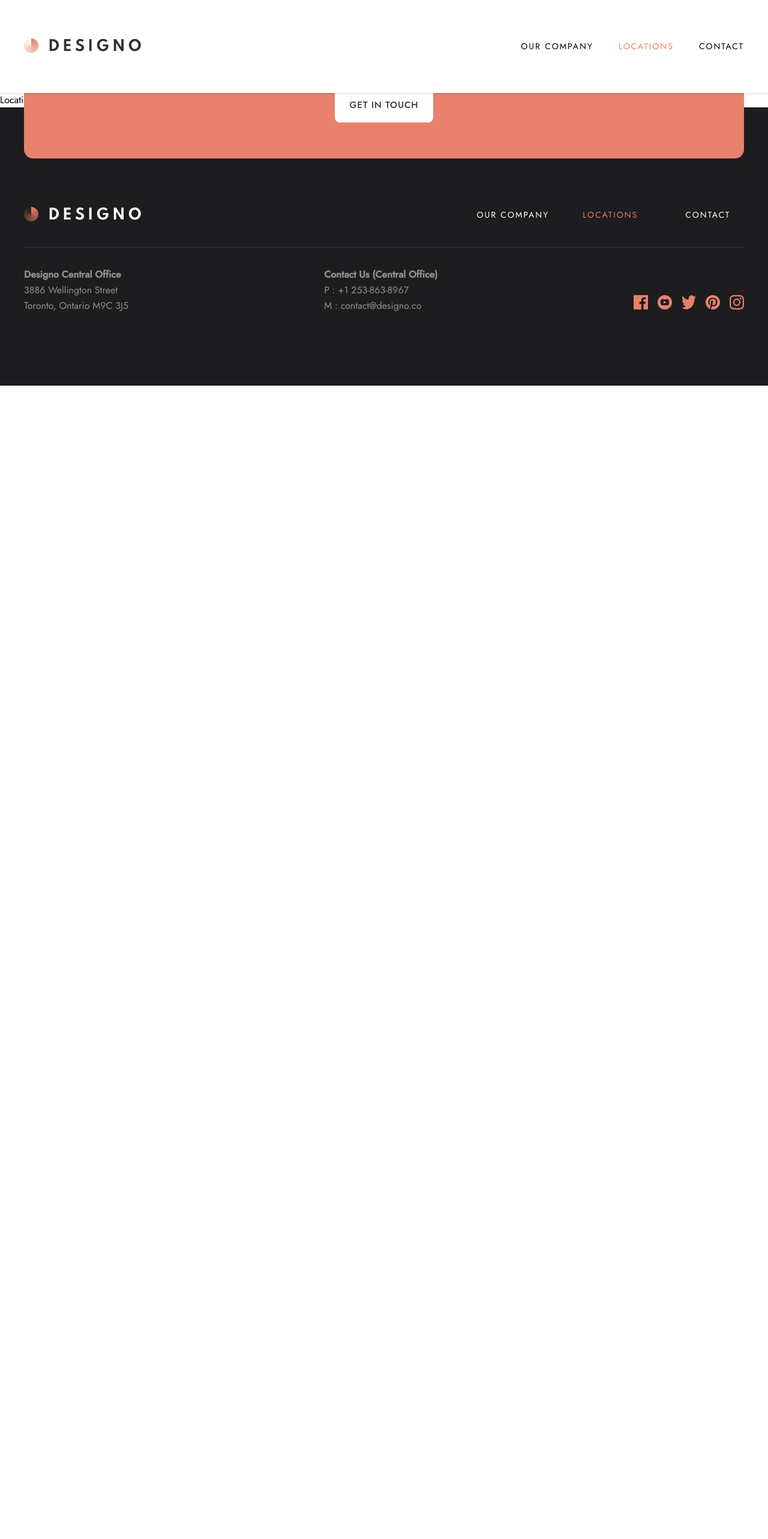
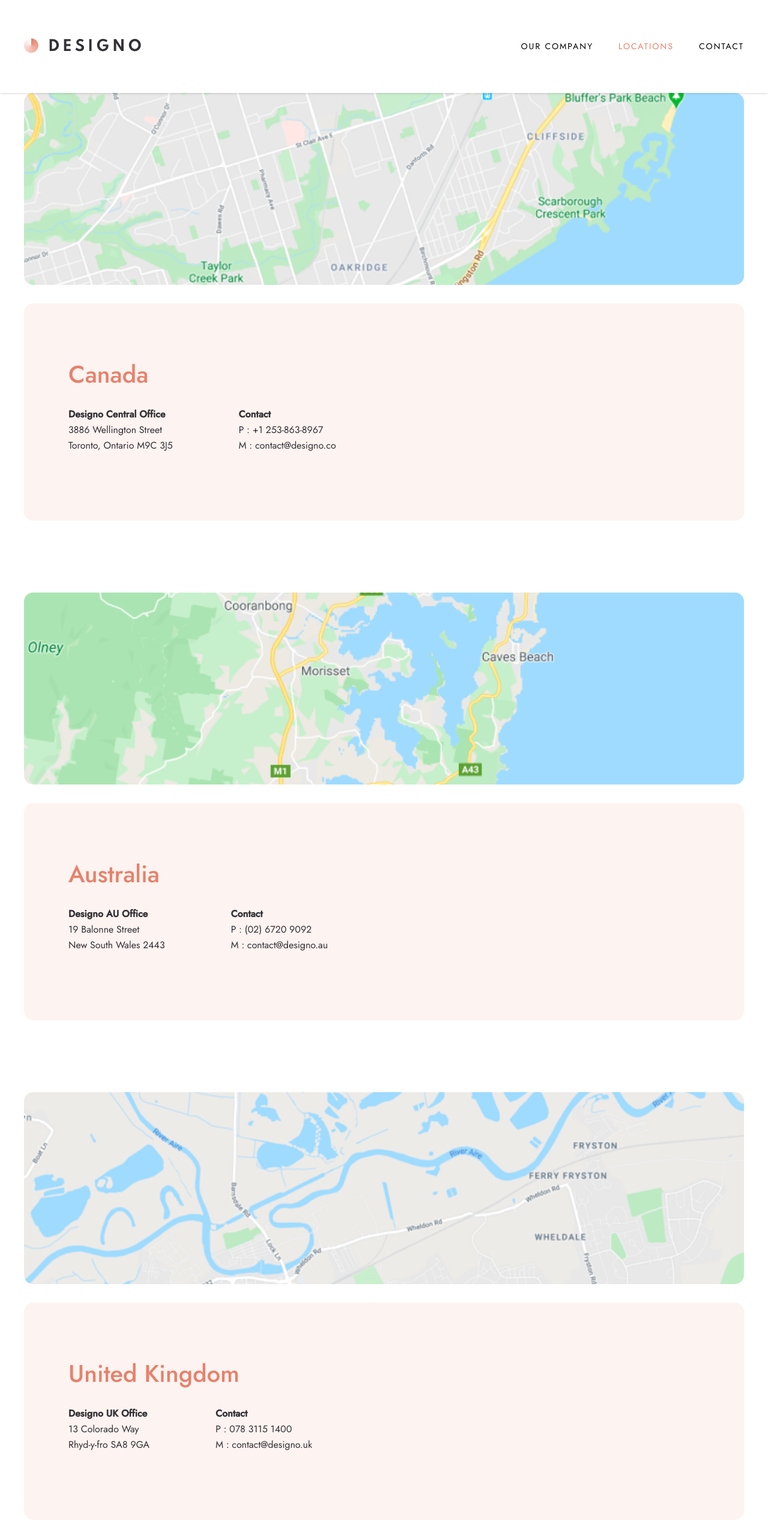
Before and after one commit to dgarcia1724/Designo, a React (Vite) app: page /locations in a window 1280 px wide. Shown: the top 2566 px of the page at 60% size. Before the commit the page ends 800 px from the top, so only its background shows below. Built offline with nearby package versions, Linux system fonts and the light colour scheme; the HTML template or start-up script is replaced by a standard one.

Commit message:
done with locations pg

```diff
--- a/src/pages/About.jsx
+++ b/src/pages/About.jsx
@@ -1,3 +1,4 @@
+import { Link } from "react-router-dom";
 import CircleBg from "../components/CircleBg";
 import PeachBtn from "../components/PeachBtn";
 
@@ -90,7 +91,9 @@ function About() {
           <h1 className="mt-[48px] mb-[32px] font-medium text-[20px] tracking-[5px] text-secondaryDarkGray sm:mb-[48px]">
             CANADA
           </h1>
-          <PeachBtn>SEE LOCATION</PeachBtn>
+          <Link to="/locations">
+            <PeachBtn>SEE LOCATION</PeachBtn>
+          </Link>
         </div>
         {/* #2 */}
         <div className="text-center">
@@ -103,7 +106,9 @@ function About() {
           <h1 className="mt-[48px] mb-[32px] font-medium text-[20px] tracking-[5px] text-secondaryDarkGray sm:mb-[48px]">
             AUSTRALIA
           </h1>
-          <PeachBtn>SEE LOCATION</PeachBtn>
+          <Link to="/locations">
+            <PeachBtn>SEE LOCATION</PeachBtn>
+          </Link>
         </div>
         {/* #3 */}
         <div className="text-center">
@@ -116,7 +121,9 @@ function About() {
           <h1 className="mt-[48px] mb-[32px] font-medium text-[20px] tracking-[5px] text-secondaryDarkGray sm:mb-[48px]">
             UNITED KINGDOM
           </h1>
-          <PeachBtn>SEE LOCATION</PeachBtn>
+          <Link to="/locations">
+            <PeachBtn>SEE LOCATION</PeachBtn>
+          </Link>
         </div>
       </section>
       <section
--- a/src/pages/Locations.jsx
+++ b/src/pages/Locations.jsx
@@ -1,7 +1,135 @@
 function Locations() {
   return (
-    <div>
-      <h1>Locations</h1>
+    <div className="mb-[310px] sm:mx-[40px] sm:mb-[384px] md:mx-[164px] md:mb-[380px]">
+      {/* #1 */}
+      <section className="mb-[40px] sm:mb-[120px] grid sm:gap-[31px] md:grid-cols-10 md:gap-[30px] md:mb-[32px]">
+        <img
+          className="w-full h-[320px] object-cover sm:hidden"
+          src="src\designo-multi-page-website\starter-code\assets\locations\desktop\image-map-canada.png"
+          alt="image-map-canada"
+        />
+        <img
+          className="hidden w-full h-[320px] object-cover sm:block  sm:rounded-[15px] md:hidden"
+          src="src\designo-multi-page-website\starter-code\assets\locations\tablet\image-map-canada.png"
+          alt="image-map-canada"
+        />
+        <div className="py-[80px] px-[24px] text-center bg-[#FDF3F0] sm:rounded-[15px] sm:py-[88px] sm:px-[74px] sm:text-left md:col-span-7">
+          <div>
+            <h1 className="mb-[24px] font-medium text-[32px] tracking-[0px] text-primaryPeach sm:text-[40px]">
+              Canada
+            </h1>
+            <div className="sm:flex sm:gap-[110px]">
+              <section
+                className="mb-[24px] font-normal text-[15px] leading-[25px] tracking-[0px] text-secondaryDarkGray
+              sm:text-[16px] sm:leading-[26px]"
+              >
+                <h2 className="font-bold">Designo Central Office</h2>
+                <p>3886 Wellington Street</p>
+                <p>Toronto, Ontario M9C 3J5</p>
+              </section>
+              <section
+                className="font-normal text-[15px] leading-[25px] tracking-[0px] text-secondaryDarkGray
+              sm:text-[16px] sm:leading-[26px]"
+              >
+                <h2 className="font-bold">Contact</h2>
+                <p>P : +1 253-863-8967</p>
+                <p>M : contact@designo.co</p>
+              </section>
+            </div>
+          </div>
+        </div>
+        <img
+          className="hidden w-full h-full object-cover rounded-[15px] md:block md:col-span-3"
+          src="src\designo-multi-page-website\starter-code\assets\locations\desktop\image-map-canada.png"
+          alt="image-map-canada"
+        />
+      </section>
+      {/* #2 */}
+      <section className="mb-[40px] sm:mb-[120px] grid sm:gap-[31px] md:grid-cols-10 md:gap-[30px] md:mb-[32px]">
+        <img
+          className="w-full h-[320px] object-cover sm:hidden"
+          src="src\designo-multi-page-website\starter-code\assets\locations\desktop\image-map-australia.png"
+          alt="image-map-canada"
+        />
+        <img
+          className="hidden w-full h-[320px] object-cover sm:block  sm:rounded-[15px] md:hidden"
+          src="src\designo-multi-page-website\starter-code\assets\locations\tablet\image-map-australia.png"
+          alt="image-map-canada"
+        />
+        <img
+          className="hidden w-full h-full object-cover rounded-[15px] md:block md:col-span-3"
+          src="src\designo-multi-page-website\starter-code\assets\locations\desktop\image-map-australia.png"
+          alt="image-map-canada"
+        />
+        <div className="py-[80px] px-[24px] text-center bg-[#FDF3F0] sm:rounded-[15px] sm:py-[88px] sm:px-[74px] sm:text-left md:col-span-7">
+          <div>
+            <h1 className="mb-[24px] font-medium text-[32px] tracking-[0px] text-primaryPeach sm:text-[40px]">
+              Australia
+            </h1>
+            <div className="sm:flex sm:gap-[110px]">
+              <section
+                className="mb-[24px] font-normal text-[15px] leading-[25px] tracking-[0px] text-secondaryDarkGray
+              sm:text-[16px] sm:leading-[26px]"
+              >
+                <h2 className="font-bold">Designo AU Office</h2>
+                <p>19 Balonne Street</p>
+                <p>New South Wales 2443</p>
+              </section>
+              <section
+                className="font-normal text-[15px] leading-[25px] tracking-[0px] text-secondaryDarkGray
+              sm:text-[16px] sm:leading-[26px]"
+              >
+                <h2 className="font-bold">Contact</h2>
+                <p>P : (02) 6720 9092</p>
+                <p>M : contact@designo.au</p>
+              </section>
+            </div>
+          </div>
+        </div>
+      </section>
+      {/* #3 */}
+      <section className="mb-[40px] sm:mb-[120px] grid sm:gap-[31px] md:grid-cols-10 md:gap-[30px] md:mb-[32px]">
+        <img
+          className="w-full h-[320px] object-cover sm:hidden"
+          src="src\designo-multi-page-website\starter-code\assets\locations\desktop\image-map-united-kingdom.png"
+          alt="image-map-canada"
+        />
+        <img
+          className="hidden w-full h-[320px] object-cover sm:block  sm:rounded-[15px] md:hidden"
+          src="src\designo-multi-page-website\starter-code\assets\locations\tablet\image-map-uk.png"
+          alt="image-map-canada"
+        />
+        <div className="py-[80px] px-[24px] text-center bg-[#FDF3F0] sm:rounded-[15px] sm:py-[88px] sm:px-[74px] sm:text-left md:col-span-7">
+          <div>
+            <h1 className="mb-[24px] font-medium text-[32px] tracking-[0px] text-primaryPeach sm:text-[40px]">
+              United Kingdom
+            </h1>
+            <div className="sm:flex sm:gap-[110px]">
+              <section
+                className="mb-[24px] font-normal text-[15px] leading-[25px] tracking-[0px] text-secondaryDarkGray
+              sm:text-[16px] sm:leading-[26px]"
+              >
+                <h2 className="font-bold">Designo UK Office</h2>
+                <p>13 Colorado Way</p>
+                <p>Rhyd-y-fro SA8 9GA</p>
+              </section>
+              <section
+                className="font-normal text-[15px] leading-[25px] tracking-[0px] text-secondaryDarkGray
+              sm:text-[16px] sm:leading-[26px]"
+              >
+                <h2 className="font-bold">Contact</h2>
+                <p>P : 078 3115 1400</p>
+                <p>M : contact@designo.uk</p>
+              </section>
+            </div>
+          </div>
+        </div>
+        <img
+          className="hidden w-full h-full object-cover rounded-[15px] md:block md:col-span-3"
+          src="src\designo-multi-page-website\starter-code\assets\locations\desktop\image-map-united-kingdom.png"
+          alt="image-map-canada"
+        />
+      </section>
     </div>
   );
 }
```
